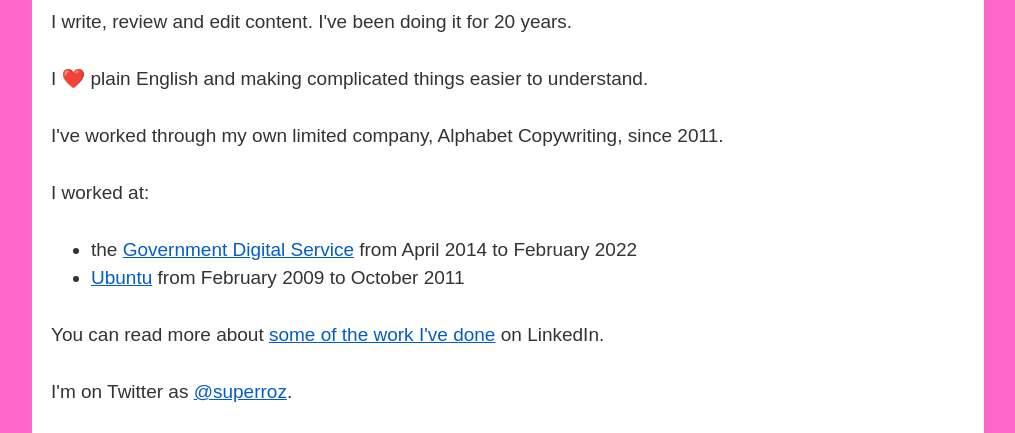
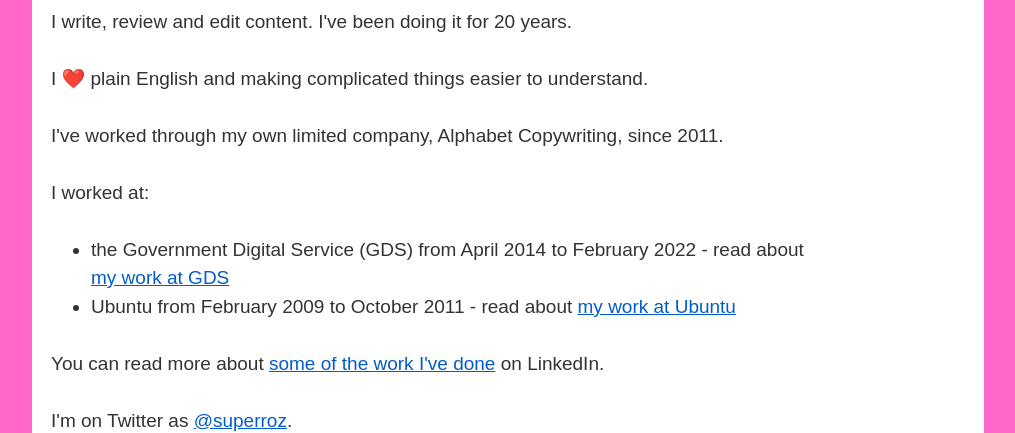
Before and after one commit to superroz/alphabetcopywriting, a plain HTML site: page index.html in a window 1280 px wide. Shown: the part 244-677 px from the top of the page, without its empty margins (132-1147 px from the left). Drawn offline with Linux system fonts and the light colour scheme.

Commit message:
Update index.html

```diff
--- a/index.html
+++ b/index.html
@@ -146,8 +146,8 @@
     I worked at:
     </p>
     <ul class="list-bulleted">
-    <li>the <a href="/work/gds">Government Digital Service</a> from April 2014 to February 2022</li>
-    <li><a href="/work/ubuntu">Ubuntu</a> from February 2009 to October 2011</li>
+    <li>the Government Digital Service (GDS) from April 2014 to February 2022 - read about <a href="/work/gds">my work at GDS</a></li>
+    <li>Ubuntu from February 2009 to October 2011 - read about <a href="/work/ubuntu">my work at Ubuntu</a></li>
     </ul>
     <p class="info">
       You can read more about <a href="https://uk.linkedin.com/in/roz-strachan-3b6b411">some of the work I've done</a> on LinkedIn.
```
